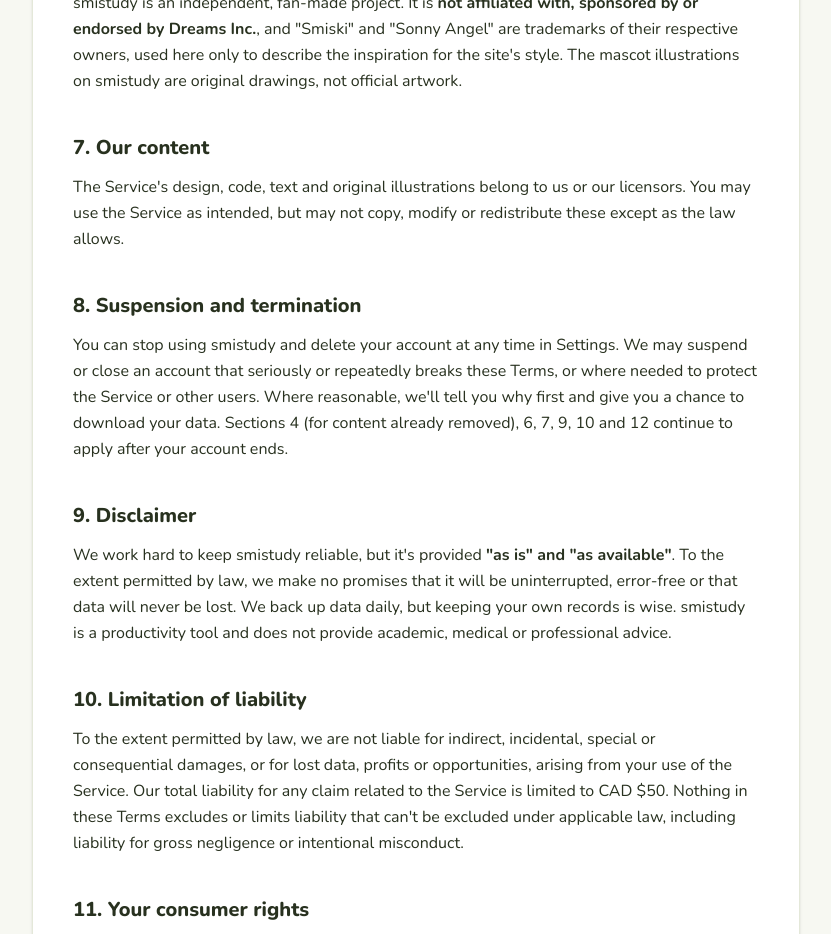
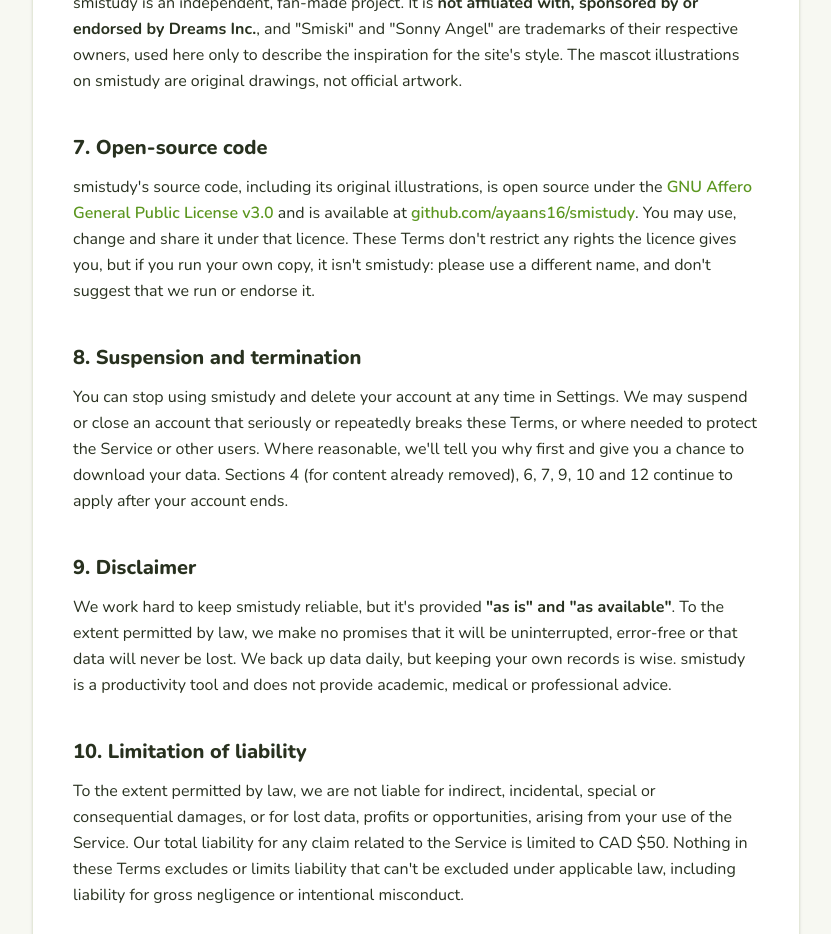
Before and after one commit to ayaans16/smistudy, a Next.js app in the folder frontend/: page /terms in a window 1280 px wide. Shown: the part 1860-2794 px from the top of the page, without its empty margins (224-1055 px from the left). Built offline with nearby package versions, Linux system fonts and the light colour scheme.

Commit message:
Terms: describe the code as AGPL-3.0 open source

```diff
--- a/frontend/app/terms/page.tsx
+++ b/frontend/app/terms/page.tsx
@@ -92,10 +92,15 @@
         not official artwork.
       </p>
 
-      <h2>7. Our content</h2>
+      <h2>7. Open-source code</h2>
       <p>
-        The Service&apos;s design, code, text and original illustrations belong to us or our licensors. You may use the Service
-        as intended, but may not copy, modify or redistribute these except as the law allows.
+        smistudy&apos;s source code, including its original illustrations, is open source under the{" "}
+        <a href="https://www.gnu.org/licenses/agpl-3.0.html" target="_blank" rel="noreferrer">GNU Affero General Public License
+        v3.0</a> and is available at{" "}
+        <a href="https://github.com/ayaans16/smistudy" target="_blank" rel="noreferrer">github.com/ayaans16/smistudy</a>. You may
+        use, change and share it under that licence. These Terms don&apos;t restrict any rights the licence gives you, but if
+        you run your own copy, it isn&apos;t smistudy: please use a different name, and don&apos;t suggest that we run or
+        endorse it.
       </p>
 
       <h2>8. Suspension and termination</h2>
```
